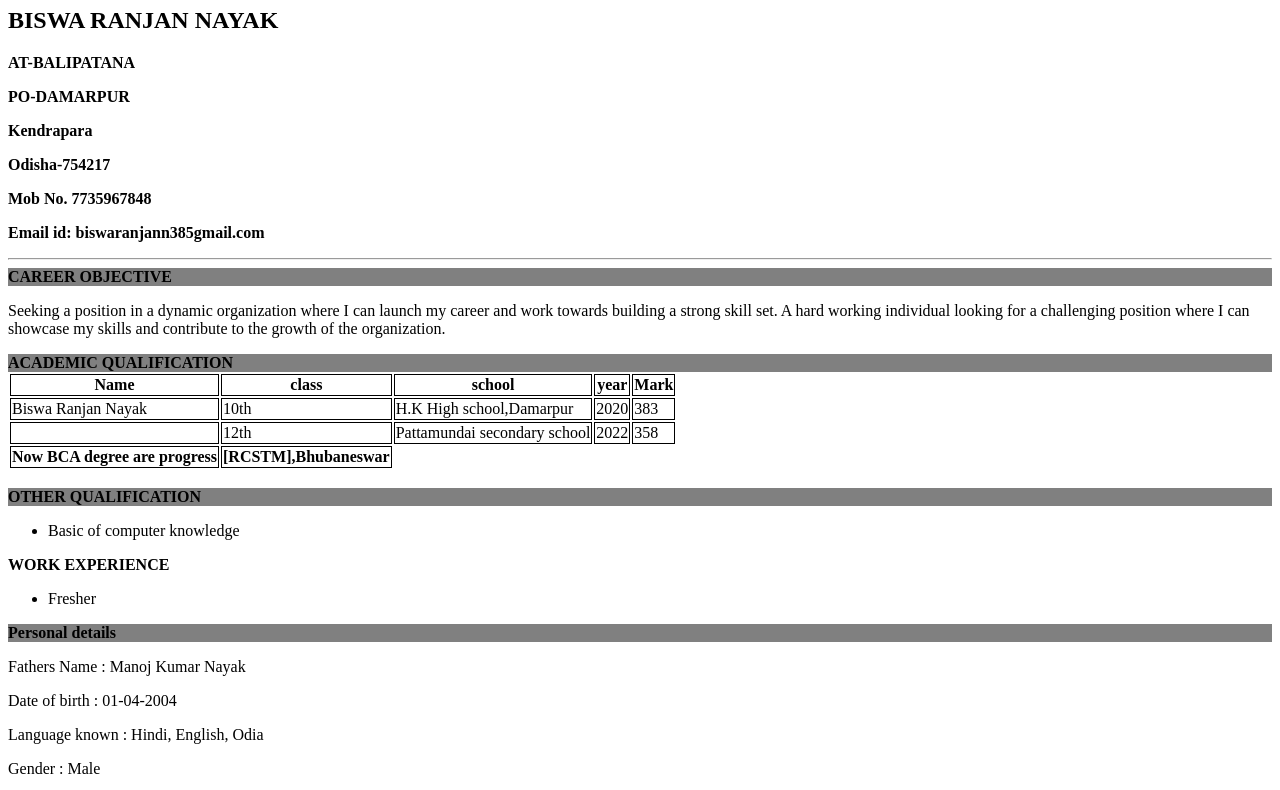
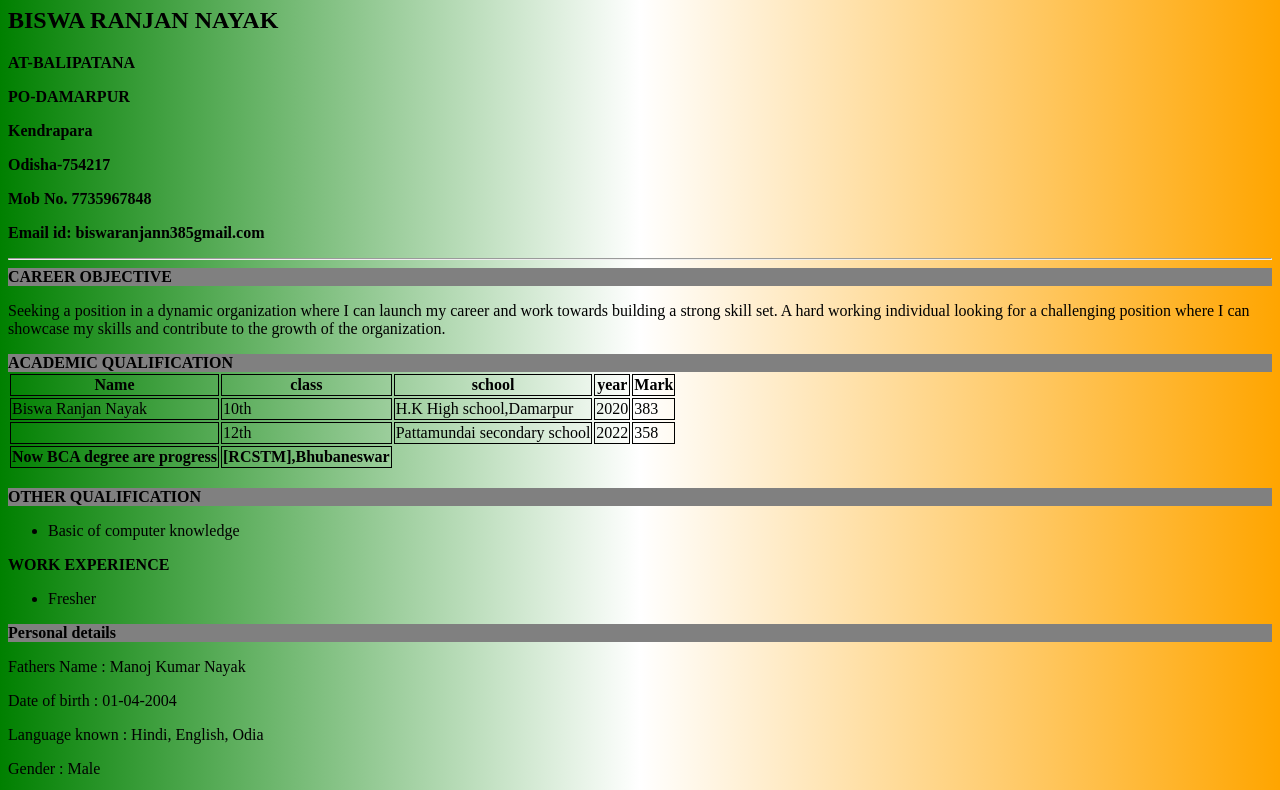
Before and after one commit to Biswa186/resume2, a plain HTML site: page index.html in a window 1280 px wide. Shown: the part 73-863 px from the top of the page. Drawn offline with Linux system fonts and the light colour scheme.

Commit message:
Update style.css

```diff
--- a/style.css
+++ b/style.css
@@ -1,3 +1,6 @@
+html{
+    background: linear-gradient(to left,orange,white,green);
+}
 h1{
     text-align: center;
 }
```
